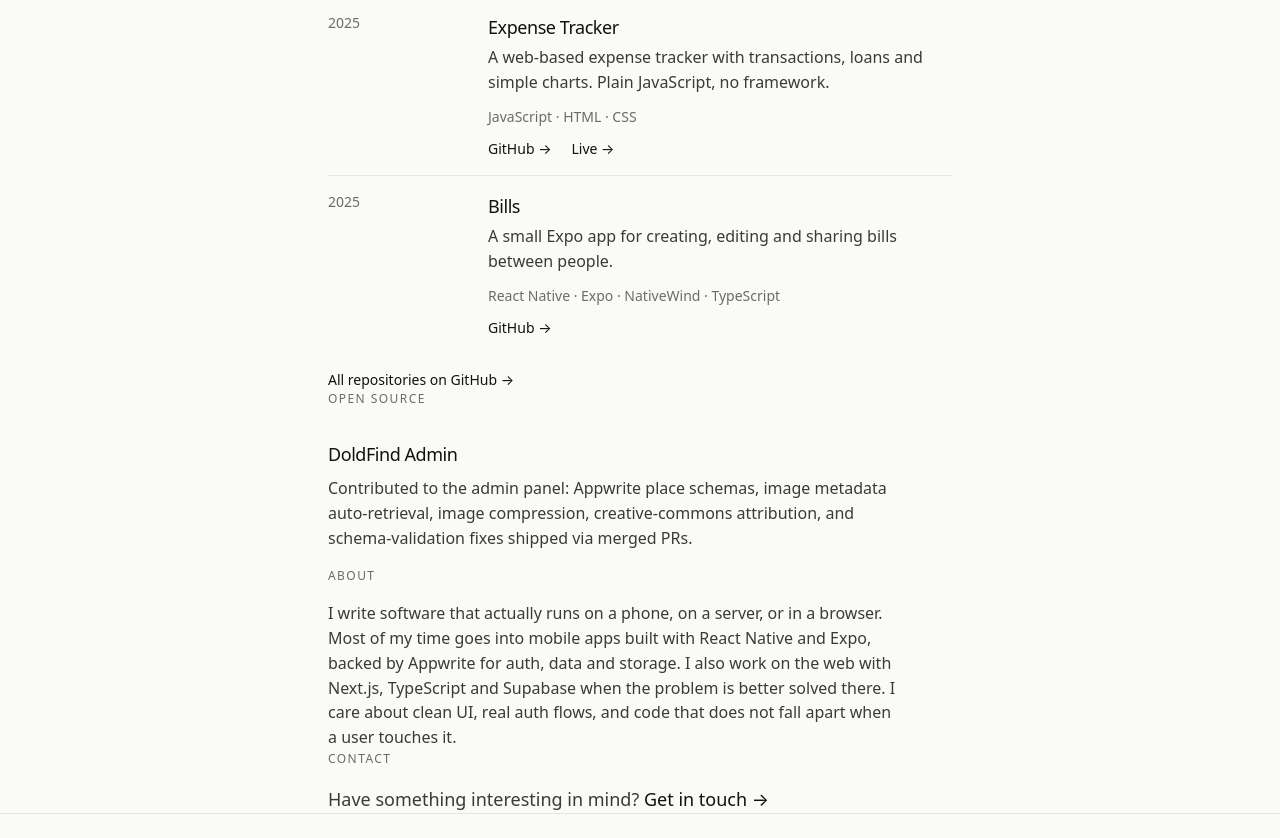
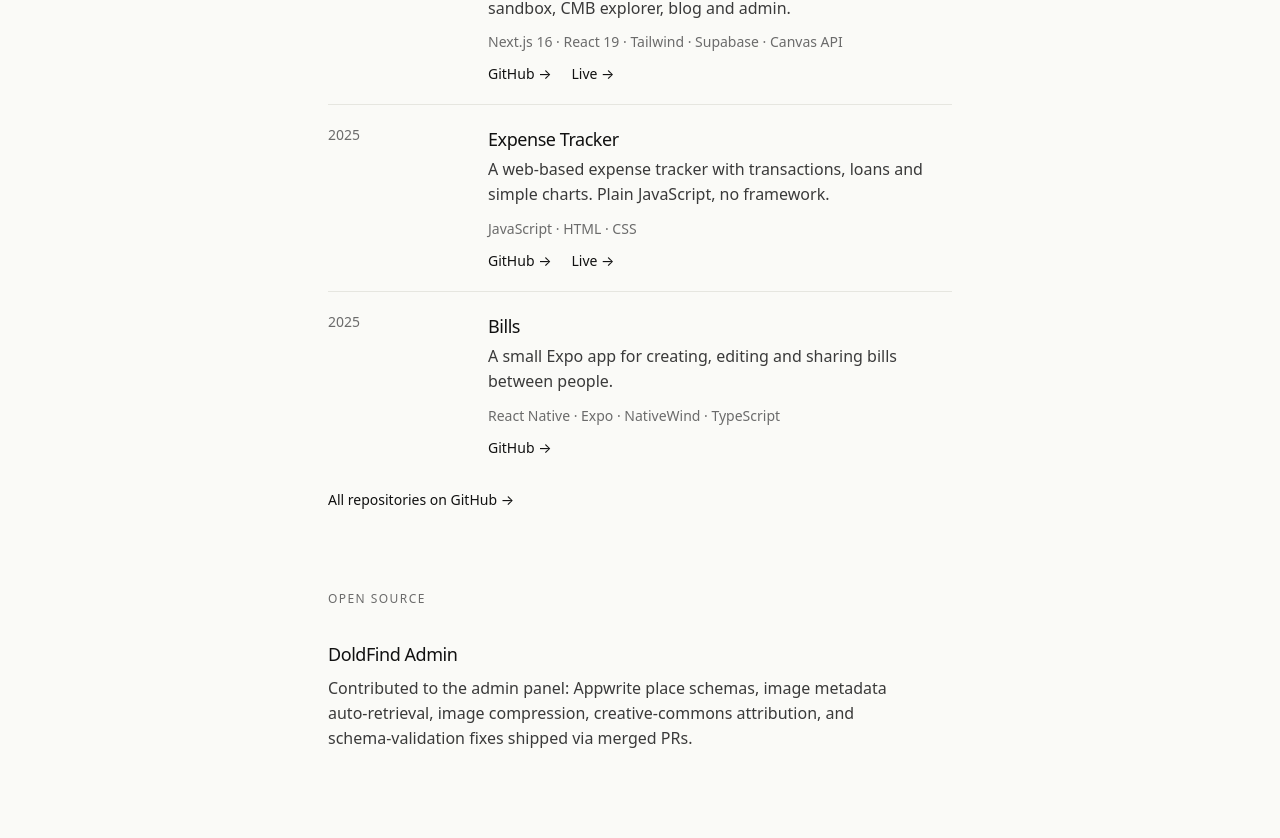
Before and after one commit to swapnasahoo/portfolio, a Next.js app: page / in a window 1280 px wide. Shown: the part 842-1680 px from the top of the page. Built offline with nearby package versions, Linux system fonts and the light colour scheme.

Commit message:
style(spacing): add balanced section padding, tighten heading-to-content gap

```diff
--- a/components/about.tsx
+++ b/components/about.tsx
@@ -2,11 +2,11 @@ import { about } from "@/lib/content";
 
 export function About() {
   return (
-    <section aria-labelledby="about-heading" className="mx-auto max-w-2xl px-6">
+    <section aria-labelledby="about-heading" className="mx-auto max-w-2xl px-6 py-8 sm:py-10">
       <h2 id="about-heading" className="eyebrow">
         About
       </h2>
-      <p className="mt-4 max-w-prose text-[var(--ink-soft)]">{about}</p>
+      <p className="mt-3 max-w-prose text-[var(--ink-soft)]">{about}</p>
     </section>
   );
 }
--- a/components/contact.tsx
+++ b/components/contact.tsx
@@ -5,12 +5,12 @@ export function Contact() {
     <section
       id="contact"
       aria-labelledby="contact-heading"
-      className="mx-auto max-w-2xl px-6"
+      className="mx-auto max-w-2xl px-6 py-8 sm:py-10"
     >
       <h2 id="contact-heading" className="eyebrow">
         Contact
       </h2>
-      <p className="mt-4 text-lg text-[var(--ink-soft)]">
+      <p className="mt-3 text-lg text-[var(--ink-soft)]">
         Have something interesting in mind?{" "}
         <a href={`mailto:${site.email}`} className="link">
           Get in touch →
--- a/components/contributions.tsx
+++ b/components/contributions.tsx
@@ -4,13 +4,13 @@ export function Contributions() {
   if (contributions.length === 0) return null;
 
   return (
-    <section aria-labelledby="contrib-heading" className="mx-auto max-w-2xl px-6">
+    <section aria-labelledby="contrib-heading" className="mx-auto max-w-2xl px-6 py-8 sm:py-10">
       <h2 id="contrib-heading" className="eyebrow">
         Open source
       </h2>
-      <ol className="mt-4 divide-y" style={{ borderColor: "var(--line)" }}>
+      <ol className="mt-3 divide-y" style={{ borderColor: "var(--line)" }}>
         {contributions.map((c) => (
-          <li key={c.project} className="py-4">
+          <li key={c.project} className="py-5">
             <h3 className="text-lg font-medium tracking-tight">
               <a href={c.url} className="link" rel="noreferrer noopener">
                 {c.project}
--- a/components/hero.tsx
+++ b/components/hero.tsx
@@ -2,7 +2,7 @@ import { hero } from "@/lib/content";
 
 export function Hero() {
   return (
-    <section className="mx-auto max-w-2xl px-6 pt-12 pb-6 sm:pt-16 sm:pb-8">
+    <section className="mx-auto max-w-2xl px-6 pt-16 pb-12 sm:pt-20 sm:pb-16">
       <h1 className="text-3xl font-medium tracking-tight sm:text-4xl">
         {hero.title}
       </h1>
--- a/components/work.tsx
+++ b/components/work.tsx
@@ -2,13 +2,13 @@ import { projects } from "@/lib/content";
 
 export function Work() {
   return (
-    <section id="work" aria-labelledby="work-heading" className="mx-auto max-w-2xl px-6">
+    <section id="work" aria-labelledby="work-heading" className="mx-auto max-w-2xl px-6 py-8 sm:py-10">
       <h2 id="work-heading" className="eyebrow">
         Selected work
       </h2>
-      <ol className="mt-4 divide-y" style={{ borderColor: "var(--line)" }}>
+      <ol className="mt-3 divide-y" style={{ borderColor: "var(--line)" }}>
         {projects.map((p) => (
-          <li key={p.name} className="py-4">
+          <li key={p.name} className="py-5">
             <article className="grid grid-cols-1 gap-1 sm:grid-cols-[8rem_1fr] sm:gap-8">
               <div className="text-sm text-[var(--ink-mute)]">{p.year}</div>
               <div>
@@ -50,7 +50,7 @@ export function Work() {
           </li>
         ))}
       </ol>
-      <p className="mt-4 text-sm text-[var(--ink-mute)]">
+      <p className="mt-3 text-sm text-[var(--ink-mute)]">
         <a
           href="https://github.com/swapnasahoo?tab=repositories"
           className="link"
```
